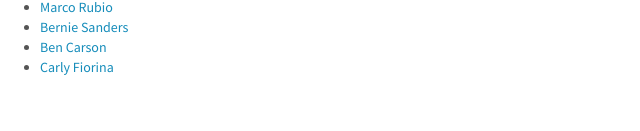
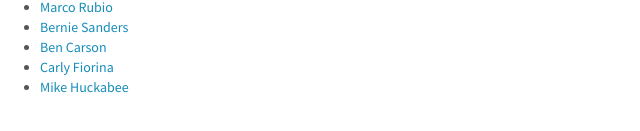
Before and after one commit to mapmeld/askcandidates, a plain HTML site: page index.html in a window 1280 px wide. Shown: the part 119-250 px from the top of the page, without its empty margins (0-640 px from the left). Drawn offline with Linux system fonts and the light colour scheme.

Commit message:
add Mike Huckabee

```diff
--- a/index.html
+++ b/index.html
@@ -29,6 +29,9 @@
       <li>
         <a href="candidate.html?c=CarlyFiorina">Carly Fiorina</a>
       </li>
+      <li>
+        <a href="candidate.html?c=MikeHuckabee">Mike Huckabee</a>
+      </li>
     </ul>
   </body>
 </html>
```
Also changed, not shown: 1 other file.
